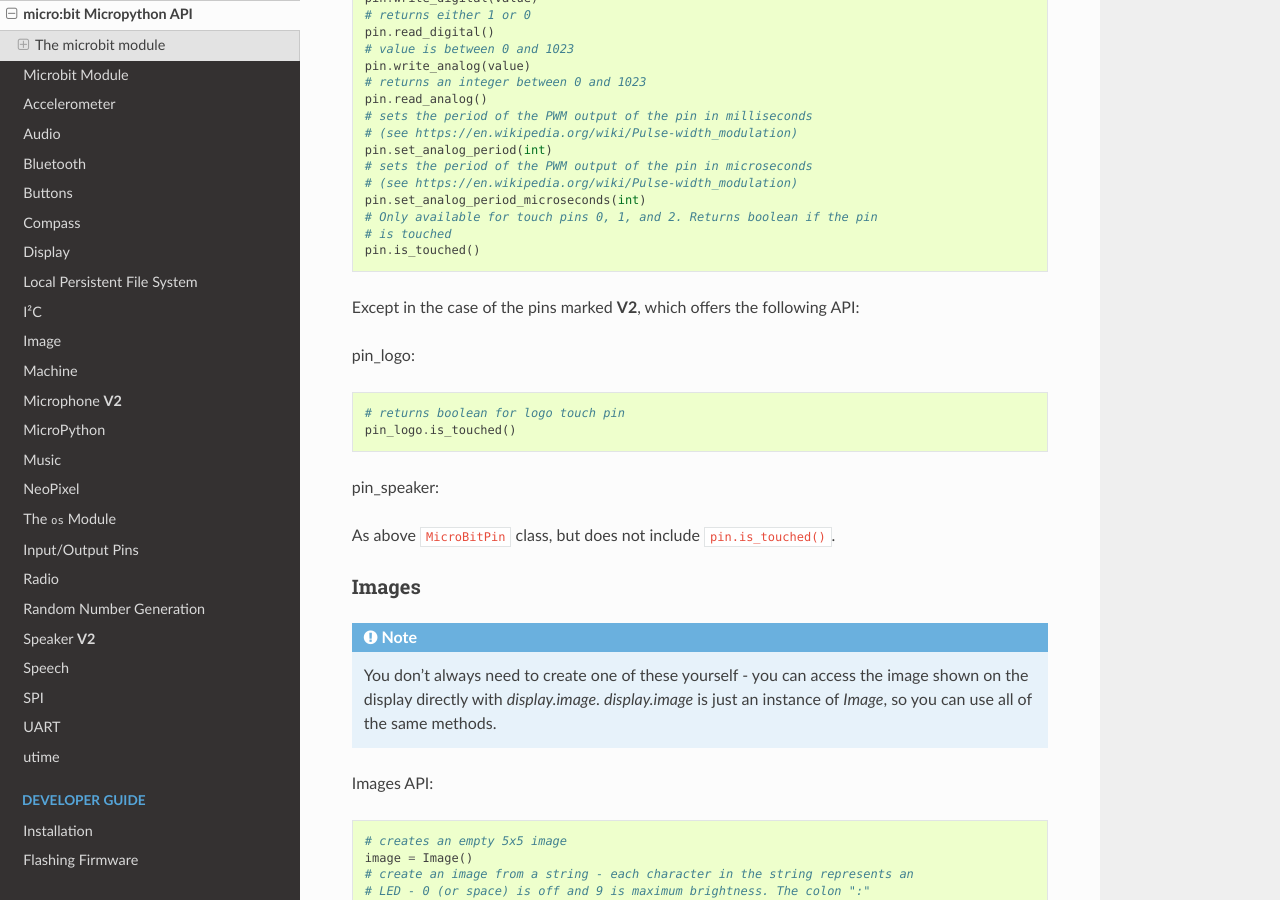
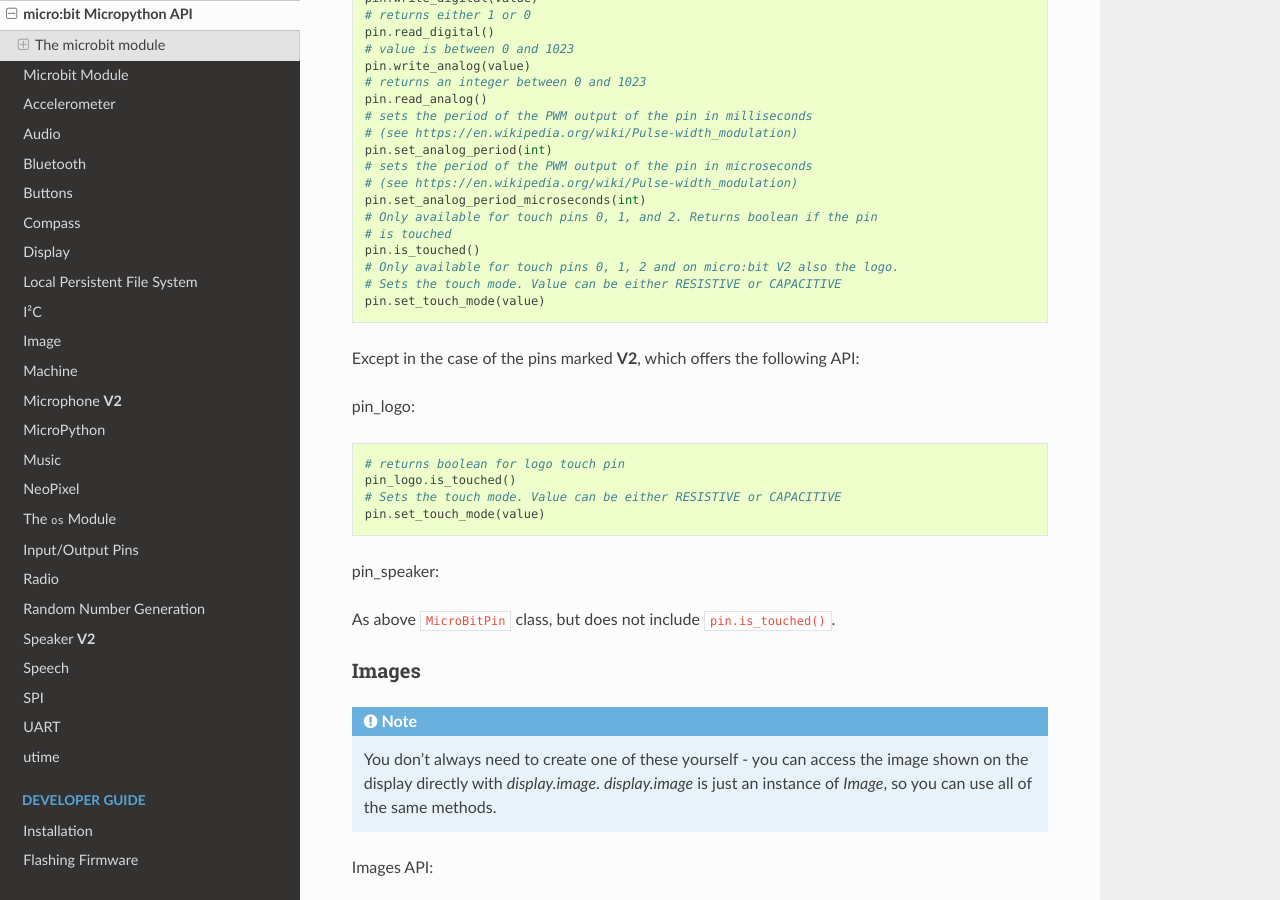
Before and after one commit to bbcmicrobit/micropython, a Sphinx documentation site: the page built from docs/microbit_micropython_api.rst, in a window 1280 px wide and 900 px high, scrolled down 2999 px. Built offline with Sphinx 7.4.7 and the Read the Docs theme 2.0.0, drawn with Linux system fonts in a browser that asks for light colours.

Commit message:
V2 docs: add set_touch_mode() to micropython API doc

```diff
--- a/docs/microbit_micropython_api.rst
+++ b/docs/microbit_micropython_api.rst
@@ -112,7 +112,8 @@ Provide digital and analog input and output functionality, for the pins in the
 connector, the **V2** logo and the **V2** speaker. Some pins are connected
 internally to the I/O that drives the LED matrix and the buttons.
 
-Each pin is provided as an object directly in the ``microbit`` module.  This keeps the API relatively flat, making it very easy to use:
+Each pin is provided as an object directly in the ``microbit`` module.  This
+keeps the API relatively flat, making it very easy to use:
 
     * pin0
     * pin1
@@ -144,6 +145,9 @@ Each of these pins are instances of the ``MicroBitPin`` class, which offers the
     # Only available for touch pins 0, 1, and 2. Returns boolean if the pin
     # is touched
     pin.is_touched()
+    # Only available for touch pins 0, 1, 2 and on micro:bit V2 also the logo.
+    # Sets the touch mode. Value can be either RESISTIVE or CAPACITIVE
+    pin.set_touch_mode(value)
 
 Except in the case of the pins marked **V2**, which offers the following API::
 
@@ -151,6 +155,8 @@ pin_logo::
 
     # returns boolean for logo touch pin
     pin_logo.is_touched()
+    # Sets the touch mode. Value can be either RESISTIVE or CAPACITIVE
+    pin.set_touch_mode(value)
 
 pin_speaker:
 
```
